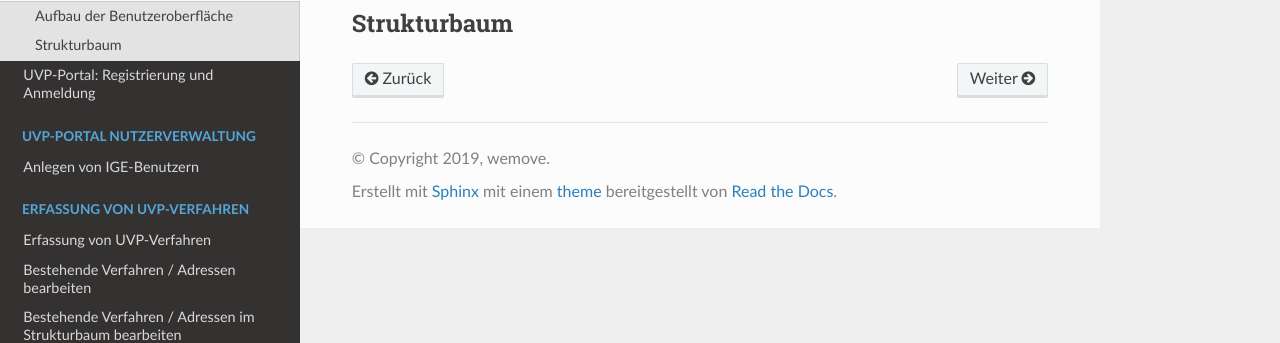
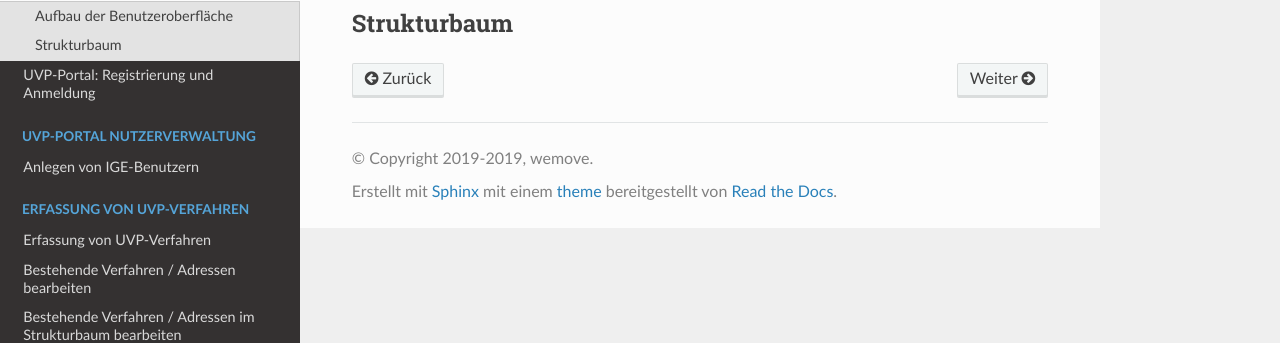
Before and after one commit to joachimmueller/readthedocs-test, a Sphinx documentation site: the page built from docs/uvp-editor/allgemeine-informationen.rst, in a window 1280 px wide. Shown: the part 209-552 px from the top of the page. Built offline with Sphinx 7.4.7 and the Read the Docs theme 2.0.0, drawn with Linux system fonts in a browser that asks for light colours; part of the change alters nothing that is shown.

```diff
--- a/docs/conf.py
+++ b/docs/conf.py
@@ -15,6 +15,8 @@
 
 import sys
 import os
+
+import datetime
 
 # If extensions (or modules to document with autodoc) are in another directory,
 # add these directories to sys.path here. If the directory is relative to the
@@ -50,7 +52,9 @@ master_doc = 'index'
 
 # General information about the project.
 project = 'UVP-Portal - Bedienungsanleitung'
-copyright = '2019, wemove'
+copyright = '2019-{}, wemove'.format(
+    datetime.datetime.now().year
+)
 author = 'jm'
 
 # The version info for the project you're documenting, acts as replacement for
@@ -203,7 +207,7 @@ html_static_path = ['_static']
 #html_search_scorer = 'scorer.js'
 
 # Output file base name for HTML help builder.
-htmlhelp_basename = 'readthedocs-testdoc'
+htmlhelp_basename = 'uvp-portal-bedienungsanleitung'
 
 # -- Options for LaTeX output ---------------------------------------------
 
@@ -226,7 +230,7 @@ latex_elements = {
 #  author, documentclass [howto, manual, or own class]).
 latex_documents = [
     ('index', 'uvp-portal-bedienungsanleitung.tex', 'UVP-Portal - Bedienungsanleitung',
-     'jm', 'manual'),
+     u'Joachim Müller', 'manual'),
 ]
 
 # The name of an image file (relative to this directory) to place at the top of
@@ -255,7 +259,7 @@ latex_documents = [
 # One entry per manual page. List of tuples
 # (source start file, name, description, authors, manual section).
 man_pages = [
-    (master_doc, 'readthedocs-test', 'readthedocs-test Documentation',
+    (master_doc, 'uvp-portal-bedienungsanleitung', 'UVP-Portal - Bedienungsanleitungn',
      [author], 1)
 ]
 
@@ -269,8 +273,8 @@ man_pages = [
 # (source start file, target name, title, author,
 #  dir menu entry, description, category)
 texinfo_documents = [
-    (master_doc, 'readthedocs-test', 'readthedocs-test Documentation',
-     author, 'readthedocs-test', 'One line description of project.',
+    (master_doc, 'uvp-portal-bedienungsanleitung', 'UVP-Portal - Bedienungsanleitung',
+     author, 'uvp-portal-bedienungsanleitung', 'One line description of project.',
      'Miscellaneous'),
 ]
 
```
